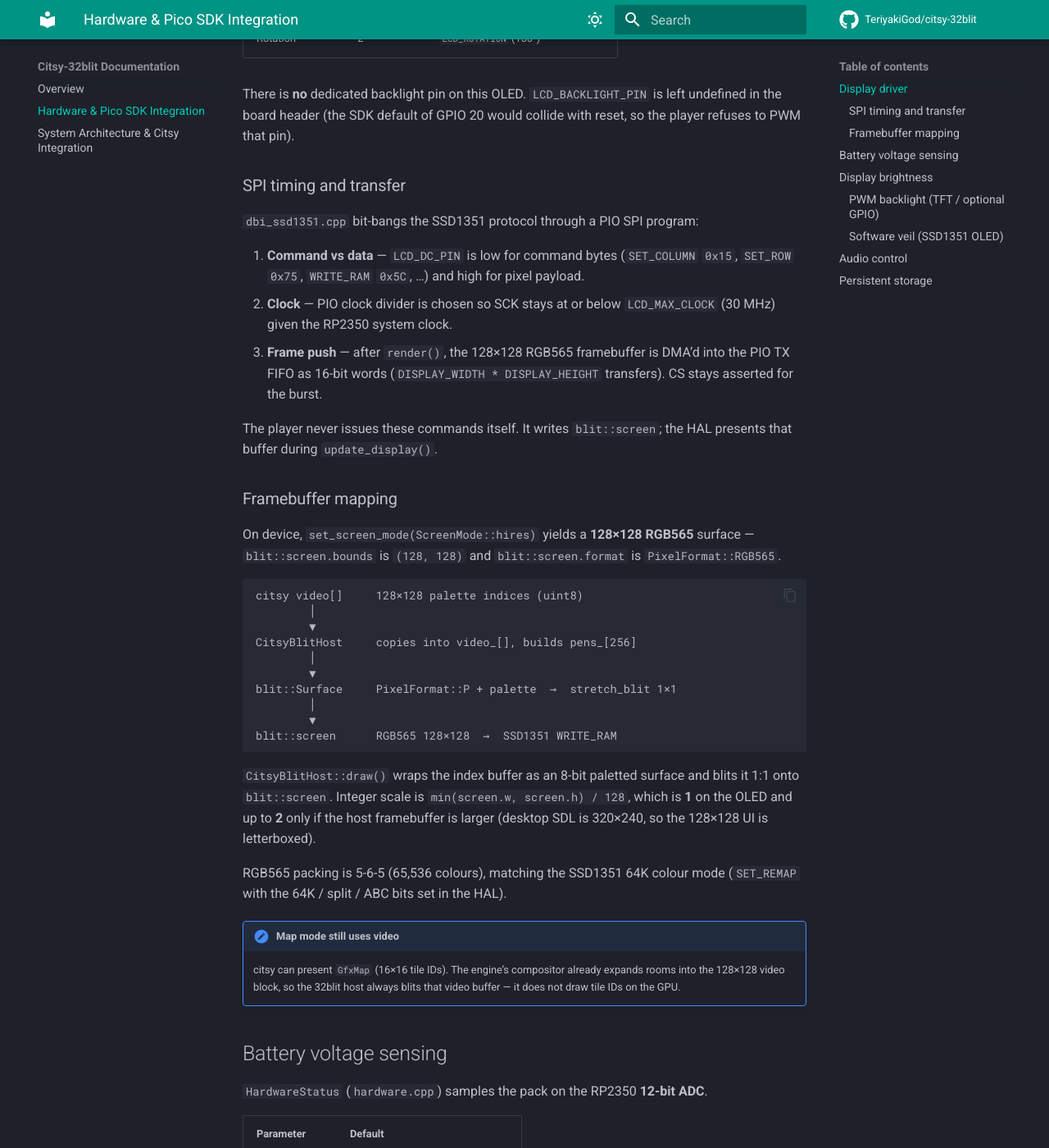
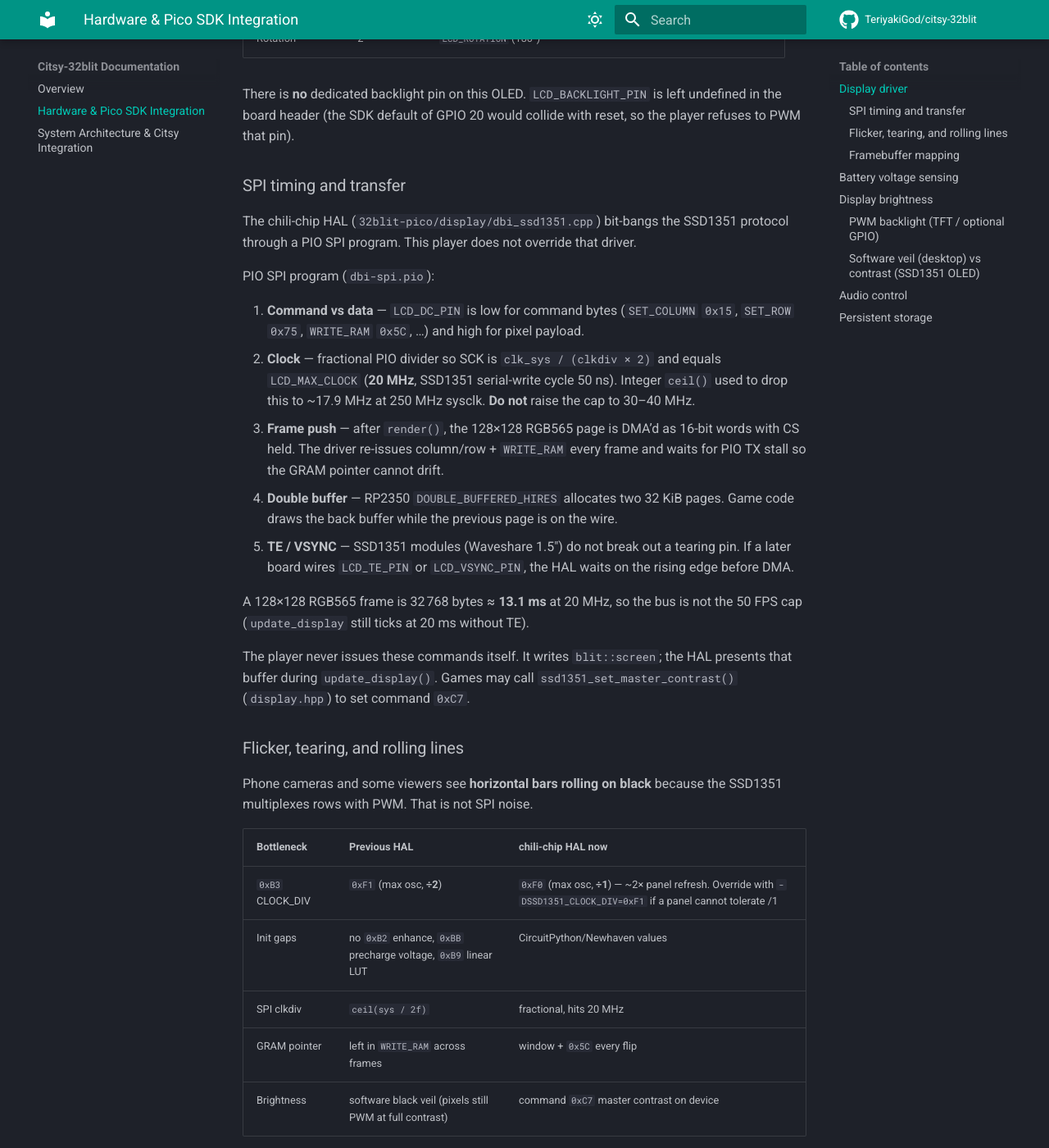
Before and after one commit to TeriyakiGod/citsy-32blit, an MkDocs documentation site: the page built from docs/hardware-integration.md, in a window 1280 px wide and 1400 px high, scrolled down 938 px. Shown: the whole window at 82% size. Built offline with MkDocs 1.6.1 and Material for MkDocs 9.7.7, drawn with Linux system fonts in a browser that asks for light colours; comment, search, counter and statistics services are not loaded; some of the changed text lies outside the part shown.

Commit message:
Use chili-chip SSD1351 HAL instead of a player override (#6)

````diff
--- a/docs/citsy-32blit-architecture.md
+++ b/docs/citsy-32blit-architecture.md
@@ -171,6 +171,6 @@ On desktop, `LauncherUI::origin()` centres the 128×128 canvas in the 320×240 w
 |---|---|
 | `game.cpp` / `game.hpp` | `SystemState`, game scan, `init` / `update` / `render` |
 | `launcher.cpp` / `launcher.hpp` | Status bar, list, sliders, pause panel, veil |
-| `hardware.cpp` / `hardware.hpp` | ADC, PWM, `blit::volume`, save slot 0 |
+| `hardware.cpp` / `hardware.hpp` | ADC, PWM / SSD1351 contrast, `blit::volume`, save slot 0 |
 | `host.cpp` / `host.hpp` | `citsy::Host` — input, `present`, blit, square-wave channels |
 | `assets.yml` | Bundled `.bitsy` + splash/icon |
--- a/docs/hardware-integration.md
+++ b/docs/hardware-integration.md
@@ -23,20 +23,43 @@ Board pins (`32blit-sdk/32blit-pico/board/chilichip_vgc/config.h`):
 | `LCD_DC_PIN` | 21 | Data / command |
 | `LCD_RESET_PIN` | 20 | Panel reset |
 | Resolution | 128×128 | `DISPLAY_WIDTH` / `DISPLAY_HEIGHT` |
-| SPI clock cap | 30 MHz | `LCD_MAX_CLOCK` |
+| SPI clock cap | **20 MHz** | `LCD_MAX_CLOCK` (datasheet serial-write cycle 50 ns; do not 30–40 MHz) |
 | Rotation | 2 | `LCD_ROTATION` (180°) |
 
 There is **no** dedicated backlight pin on this OLED. `LCD_BACKLIGHT_PIN` is left undefined in the board header (the SDK default of GPIO 20 would collide with reset, so the player refuses to PWM that pin).
 
 ### SPI timing and transfer
 
-`dbi_ssd1351.cpp` bit-bangs the SSD1351 protocol through a PIO SPI program:
+The chili-chip HAL (`32blit-pico/display/dbi_ssd1351.cpp`) bit-bangs the SSD1351 protocol through a PIO SPI program. This player does not override that driver.
+
+PIO SPI program (`dbi-spi.pio`):
 
 1. **Command vs data** — `LCD_DC_PIN` is low for command bytes (`SET_COLUMN` `0x15`, `SET_ROW` `0x75`, `WRITE_RAM` `0x5C`, …) and high for pixel payload.
-2. **Clock** — PIO clock divider is chosen so SCK stays at or below `LCD_MAX_CLOCK` (30 MHz) given the RP2350 system clock.
-3. **Frame push** — after `render()`, the 128×128 RGB565 framebuffer is DMA’d into the PIO TX FIFO as 16-bit words (`DISPLAY_WIDTH * DISPLAY_HEIGHT` transfers). CS stays asserted for the burst.
+2. **Clock** — fractional PIO divider so SCK is `clk_sys / (clkdiv × 2)` and equals `LCD_MAX_CLOCK` (**20 MHz**, SSD1351 serial-write cycle 50 ns). Integer `ceil()` used to drop this to ~17.9 MHz at 250 MHz sysclk. **Do not** raise the cap to 30–40 MHz.
+3. **Frame push** — after `render()`, the 128×128 RGB565 page is DMA’d as 16-bit words with CS held. The driver re-issues column/row + `WRITE_RAM` every frame and waits for PIO TX stall so the GRAM pointer cannot drift.
+4. **Double buffer** — RP2350 `DOUBLE_BUFFERED_HIRES` allocates two 32 KiB pages. Game code draws the back buffer while the previous page is on the wire.
+5. **TE / VSYNC** — SSD1351 modules (Waveshare 1.5") do not break out a tearing pin. If a later board wires `LCD_TE_PIN` or `LCD_VSYNC_PIN`, the HAL waits on the rising edge before DMA.
 
-The player never issues these commands itself. It writes `blit::screen`; the HAL presents that buffer during `update_display()`.
+A 128×128 RGB565 frame is 32 768 bytes ≈ **13.1 ms** at 20 MHz, so the bus is not the 50 FPS cap (`update_display` still ticks at 20 ms without TE).
+
+The player never issues these commands itself. It writes `blit::screen`; the HAL presents that buffer during `update_display()`. Games may call `ssd1351_set_master_contrast()` (`display.hpp`) to set command `0xC7`.
+
+### Flicker, tearing, and rolling lines
+
+Phone cameras and some viewers see **horizontal bars rolling on black** because the SSD1351 multiplexes rows with PWM. That is not SPI noise.
+
+| Bottleneck | Previous HAL | chili-chip HAL now |
+|---|---|---|
+| `0xB3` CLOCK_DIV | `0xF1` (max osc, **÷2**) | `0xF0` (max osc, **÷1**) — ~2× panel refresh. Override with `-DSSD1351_CLOCK_DIV=0xF1` if a panel cannot tolerate /1 |
+| Init gaps | no `0xB2` enhance, `0xBB` precharge voltage, `0xB9` linear LUT | CircuitPython/Newhaven values |
+| SPI clkdiv | `ceil(sys / 2f)` | fractional, hits 20 MHz |
+| GRAM pointer | left in `WRITE_RAM` across frames | window + `0x5C` every flip |
+| Brightness | software black veil (pixels still PWM at full contrast) | command `0xC7` master contrast on device |
+
+A phone at 30/60 fps will still beat against OLED PWM; that remaining roll is the camera shutter, not GRAM tearing.
+
+!!! warning "No TE pin on this panel"
+    Solomon SSD1351 does not expose a MIPI TE output on the Waveshare 7-pin module (VCC, GND, DIN, CLK, CS, DC, RST). Tear-free scan sync needs a board change. Until then: full-frame DMA faster than one multiplex period, plus double buffering so the CPU never mutates the page on the wire.
 
 ### Framebuffer mapping
 
@@ -129,9 +152,11 @@ If `CITSY_BACKLIGHT_PIN` is defined, or `LCD_BACKLIGHT_PIN` is defined and is **
 
 `pwm_set_gpio_level()` writes the compare value. Step 0 still uses a floor of 1 so the panel never blanks hard.
 
-### Software veil (SSD1351 OLED)
+### Software veil (desktop) vs contrast (SSD1351 OLED)
 
-The chili-chip 1.5" RGB OLED has **no PWM backlight**. Brightness is a translucent black rectangle over the 128×128 canvas:
+The chili-chip 1.5" RGB OLED has **no PWM backlight**. On **device**, when the chili-chip HAL exports `ssd1351_set_master_contrast()`, the settings slider writes SSD1351 `CONTRAST_MASTER` (`0xC7`, 0–15). If that symbol is missing (older SDK), the launcher falls back to the software veil.
+
+Desktop SDL has no OLED register, so the launcher still draws a translucent black rectangle:
 
 ```cpp
 dim = ((10 - steps) * 180) / 10;   // 0 at full, 180 at minimum
@@ -139,10 +164,7 @@ screen.pen = Pen(0, 0, 0, dim);
 screen.rectangle(canvas());
 ```
 
-`RGBA_RGB565` blending in 32blit makes this work on the device framebuffer. The same veil runs on desktop so the slider is testable without hardware.
-
-!!! warning "SSD1351 contrast registers"
-    The panel also has `CONTRAST_MASTER` (`0xC7`) and `CONTRAST_ABC` (`0xC1`). Those commands are issued only inside the HAL init sequence; the player does not poke SPI from game code. Use `CITSY_BACKLIGHT_PIN` if you wire a real backlight, otherwise the veil is the supported path.
+`CITSY_BACKLIGHT_PIN` (or a non-reset `LCD_BACKLIGHT_PIN`) still uses GPIO PWM for TFT panels.
 
 ## Audio control
 
````
Also changed, not shown: README.md (+1 -1 lines), 5 other files.
